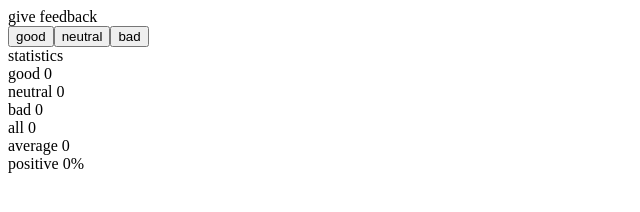
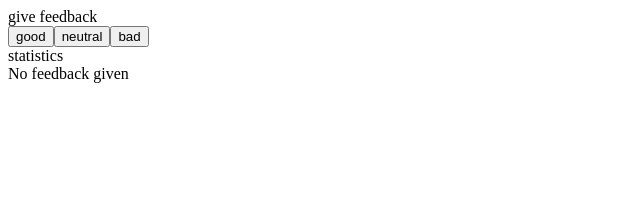
Before and after one commit to shane777/fullstackopen, a React app in the folder part1/unicafe/: page / in a window 1280 px wide. Shown: the whole page, without its empty margins (0-640 px from the left). Built offline with nearby package versions, Linux system fonts and the light colour scheme.

Commit message:
1.9 1.10 1.11

```diff
--- a/part1/unicafe/public/index.html
+++ b/part1/unicafe/public/index.html
@@ -14,7 +14,6 @@
       manifest.json provides metadata used when your web app is installed on a
       user's mobile device or desktop. See https://developers.google.com/web/fundamentals/web-app-manifest/
     -->
-    <link rel="manifest" href="%PUBLIC_URL%/manifest.json" />
     <!--
       Notice the use of %PUBLIC_URL% in the tags above.
       It will be replaced with the URL of the `public` folder during the build.
--- a/part1/unicafe/src/index.js
+++ b/part1/unicafe/src/index.js
@@ -9,19 +9,23 @@ const Button = (props) => (
 
 const Display = props => <div className="h1">{props.value}</div>
 
+const Statistic = props => <tr><td>{props.text}</td><td>{props.value}</td></tr>
+
 const Statistics = ({ good, neutral, bad}) => {
   const all = good + neutral + bad;
   const score = good * 1 + bad * -1;
-  return (
-    <>
-      <div>good {good}</div>
-      <div>neutral {neutral}</div>
-      <div>bad {bad}</div>
-      <div>all { all }</div>
-      <div>average { all > 0? score/ all : 0 }</div>
-      <div>positive { all > 0? (good / all) * 100 : 0 }%</div>
-    </>
-  )
+  return all > 0? (
+    <table>
+      <tbody>
+        <Statistic text="good" value={good} />
+        <Statistic text="neutral" value={neutral} />
+        <Statistic text="bad" value={bad} />
+        <Statistic text="all" value={all} />
+        <Statistic text="average" value={score/ all} />
+        <Statistic text="positive" value={`${(good / all) * 100}%`} />
+      </tbody>
+    </table>
+  ) : <div>No feedback given</div>
 }
 
 
```
